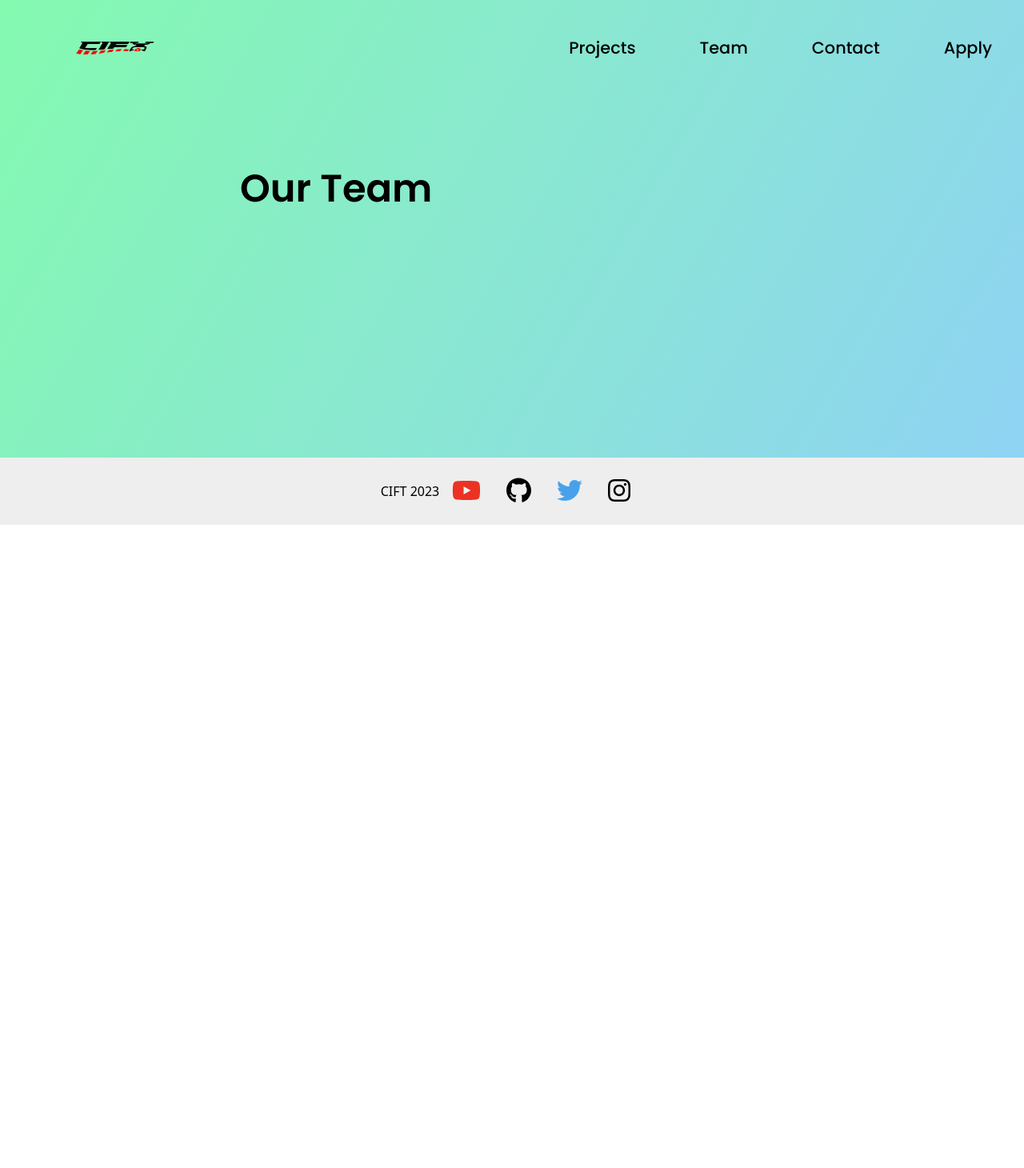
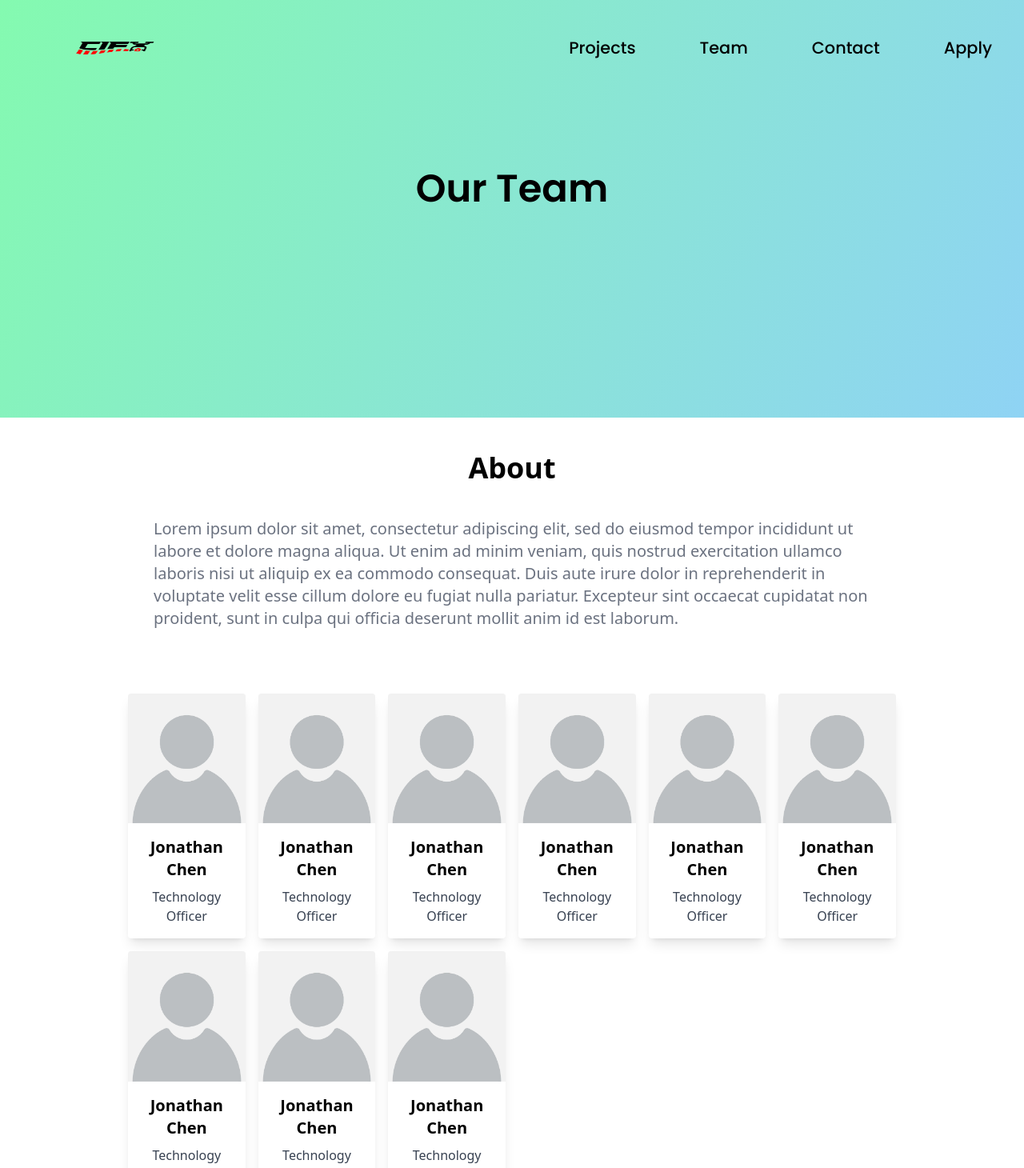
Before and after one commit to Cornell-IFT/ClubWebsite, a React (Create React App) app: page /team in a window 1280 px wide. Shown: the top 1460 px of the page at 80% size. Before the commit the page ends 800 px from the top, so only its background shows below. Built offline with nearby package versions, Linux system fonts and the light colour scheme.

Commit message:
team page placeholder

```diff
--- a/src/App.js
+++ b/src/App.js
@@ -1,6 +1,7 @@
 import './App.css';
 import Header from './components/Header';
 import Home from './pages/Home';
+import Team from './pages/Team';
 import Footer from './components/Footer';
 import { BrowserRouter as Router, Routes, Route } from 'react-router-dom'
 
@@ -12,9 +13,8 @@ function App() {
         <Routes>
           <Route path="/" exact element={<Home />} />
           <Route path="/projects" exact />
-          <Route path="/team" exact />
+          <Route path="/team" exact element={<Team />} />
           <Route path="/contact" exact />
-          <Route path="/apply" exact />
         </Routes>
       </Router>
       <Footer />
--- a/src/components/Header.css
+++ b/src/components/Header.css
@@ -10,15 +10,12 @@ body {
   text-align: center;
   font-weight: 550;
   font-size: 48px;
-  float: left
 }
 
 .header {
   width: 100%;
   padding-top: 200px;
-  padding-bottom: 300px;
-  padding-left: 300px;
-  padding-right: 100px;
+  padding-bottom: 250px;
   background-image: linear-gradient(120deg, #84fab0 0%, #8fd3f4 100%);
 }
 
--- a/src/components/Navbar.css
+++ b/src/components/Navbar.css
@@ -43,3 +43,14 @@ body {
   position: relative;
   float: left
 }
+
+.apply {
+  text-decoration: none;
+  font-size: 1.3rem;
+  font-weight: 500;
+  color: black
+}
+
+.apply:hover {
+  color: gray;
+}
--- a/src/components/Navbar.js
+++ b/src/components/Navbar.js
@@ -36,7 +36,7 @@ function Navbar() {
                 <StyledLink to="/contact">Contact</StyledLink>
               </li>
               <li>
-                <StyledLink to="/apply">Apply</StyledLink>
+                <a className="apply" href="https://www.google.com/">Apply</a>
               </li>
             </ul>
           </div>
--- /dev/null
+++ b/src/components/TeamCard.js
@@ -0,0 +1,22 @@
+import React, { useState } from 'react'
+import './TeamCard.css'
+
+
+function TeamCard(props) {
+  return (
+    <>
+      <div style={{ maxWidth: "16rem" }} class="rounded overflow-hidden shadow-lg">
+        <img class="max-h-64 w-full" src={props.image} />
+        <div class="px-6 py-4">
+          <div class="text-center font-bold text-xl mb-2">{props.name}</div>
+          <p class="text-gray-700 text-base text-center">
+            {props.description}
+          </p>
+        </div>
+      </div>
+    </>
+  )
+
+}
+
+export default TeamCard;
--- a/src/components/TwoColumn.js
+++ b/src/components/TwoColumn.js
@@ -32,6 +32,7 @@ function rotate(props) {
 
   }
 }
+
 function TwoColumn(props) {
   return (
     <>
--- /dev/null
+++ b/src/pages/Team.css
@@ -0,0 +1,9 @@
+@import url('https://fonts.googleapis.com/css2?family=Poppins:wght@400;500;600;700&display=swap');
+
+.text-width {
+  padding-top: 80px;
+  padding-bottom: 80px;
+  border-left: 100px;
+  border-right: 100px;
+  width: 100%;
+}
--- /dev/null
+++ b/src/pages/Team.js
@@ -0,0 +1,54 @@
+import React from 'react';
+import './Team.css'
+import TwoColumn from '../components/TwoColumn';
+import TeamCard from '../components/TeamCard';
+
+const Team = () => {
+  return (
+    <div>
+      <div class="my-10 flex flex-col justify-center
+                items-center">
+        <h1 class="w-full mb-10 mt-0 text-4xl font-bold leading-tight text-primary text-center">
+          About
+        </h1>
+        <p class="w-full mb-10 text-lg font-normal text-gray-500 lg:text-xl sm:px-16 xl:px-48 dark:text-gray-400">
+          Lorem ipsum dolor sit amet, consectetur adipiscing elit, sed do eiusmod tempor incididunt ut labore et dolore magna aliqua. Ut enim ad minim veniam, quis nostrud exercitation ullamco laboris nisi ut aliquip ex ea commodo consequat. Duis aute irure dolor in reprehenderit in voluptate velit esse cillum dolore eu fugiat nulla pariatur. Excepteur sint occaecat cupidatat non proident, sunt in culpa qui officia deserunt mollit anim id est laborum.
+        </p>
+      </div>
+      <div class="flex justify-center">
+
+        <div class="w-9/12 grid grid-cols-2 md:grid-cols-3 lg:grid-cols-6 gap-4">
+          <div class="flex justify-center">
+            <TeamCard image="/default_person.jpg" name="Jonathan Chen" description="Technology Officer" />
+          </div>
+          <div class="flex justify-center">
+            <TeamCard image="/default_person.jpg" name="Jonathan Chen" description="Technology Officer" />
+          </div>
+          <div class="flex justify-center">
+            <TeamCard image="/default_person.jpg" name="Jonathan Chen" description="Technology Officer" />
+          </div>
+          <div class="flex justify-center">
+            <TeamCard image="/default_person.jpg" name="Jonathan Chen" description="Technology Officer" />
+          </div>
+          <div class="flex justify-center">
+            <TeamCard image="/default_person.jpg" name="Jonathan Chen" description="Technology Officer" />
+          </div>
+          <div class="flex justify-center">
+            <TeamCard image="/default_person.jpg" name="Jonathan Chen" description="Technology Officer" />
+          </div>
+          <div class="flex justify-center">
+            <TeamCard image="/default_person.jpg" name="Jonathan Chen" description="Technology Officer" />
+          </div>
+          <div class="flex justify-center">
+            <TeamCard image="/default_person.jpg" name="Jonathan Chen" description="Technology Officer" />
+          </div>
+          <div class="flex justify-center">
+            <TeamCard image="/default_person.jpg" name="Jonathan Chen" description="Technology Officer" />
+          </div>
+        </div>
+      </div>
+    </div>
+  );
+};
+
+export default Team;
```
Also changed, not shown: public/default_person.jpg (added), src/components/TeamCard.css (added).
